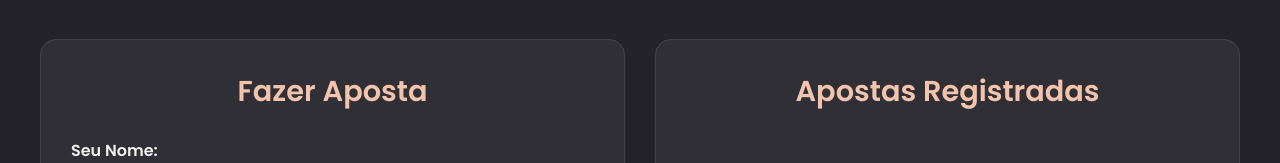
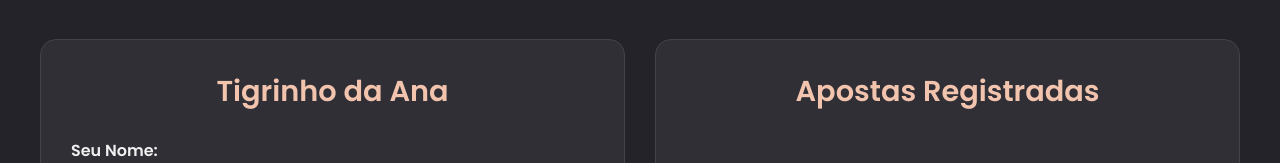
Before and after one commit to ntdyx/betbaby, a plain HTML site: page index.html in a window 1280 px wide. Shown: the part 263-426 px from the top of the page. Drawn offline with Linux system fonts and the light colour scheme; no server answers.

Commit message:
index.html

```diff
--- a/index.html
+++ b/index.html
@@ -18,7 +18,7 @@
         </div>
         <div class="main-content">
             <div class="bet-form">
-                <h2>Fazer Aposta</h2>
+                <h2>Tigrinho da Ana</h2>
                 <form id="betForm">
                     <div class="form-group">
                         <label for="name">Seu Nome:</label>
```
